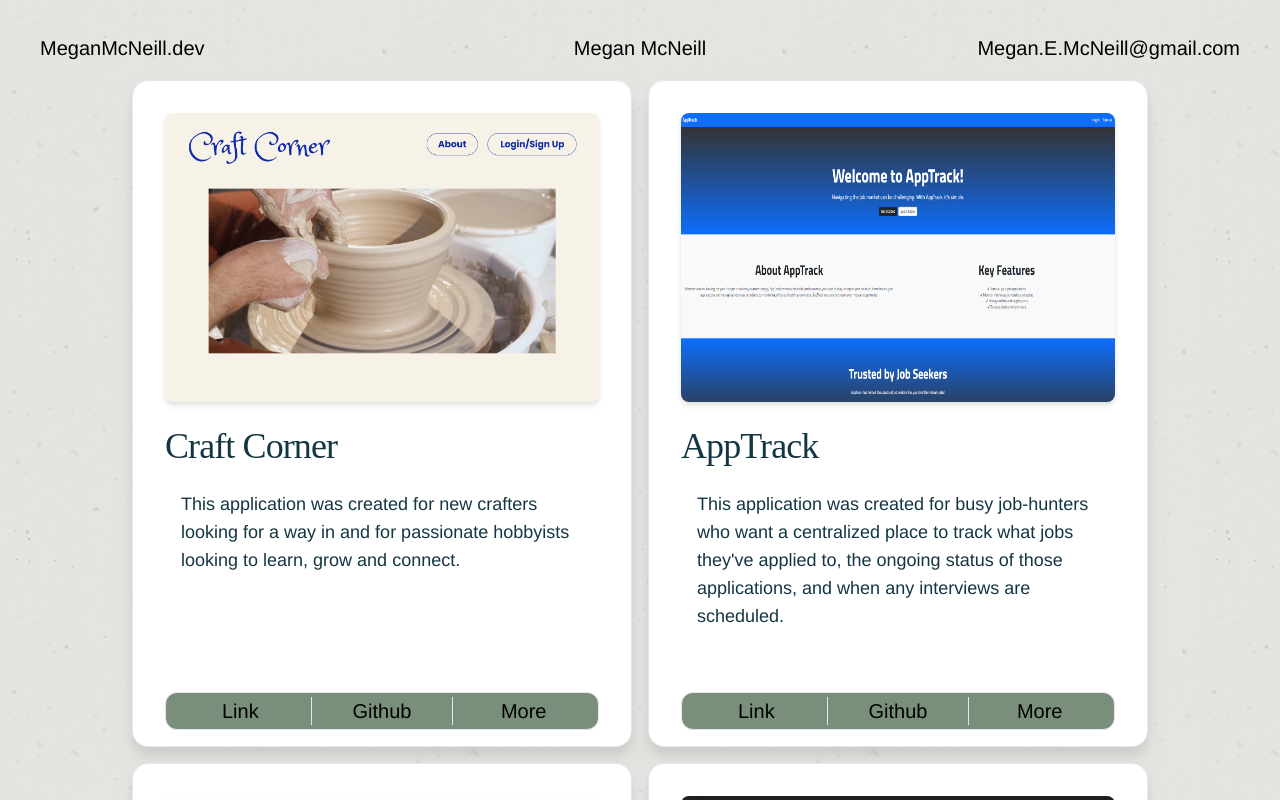
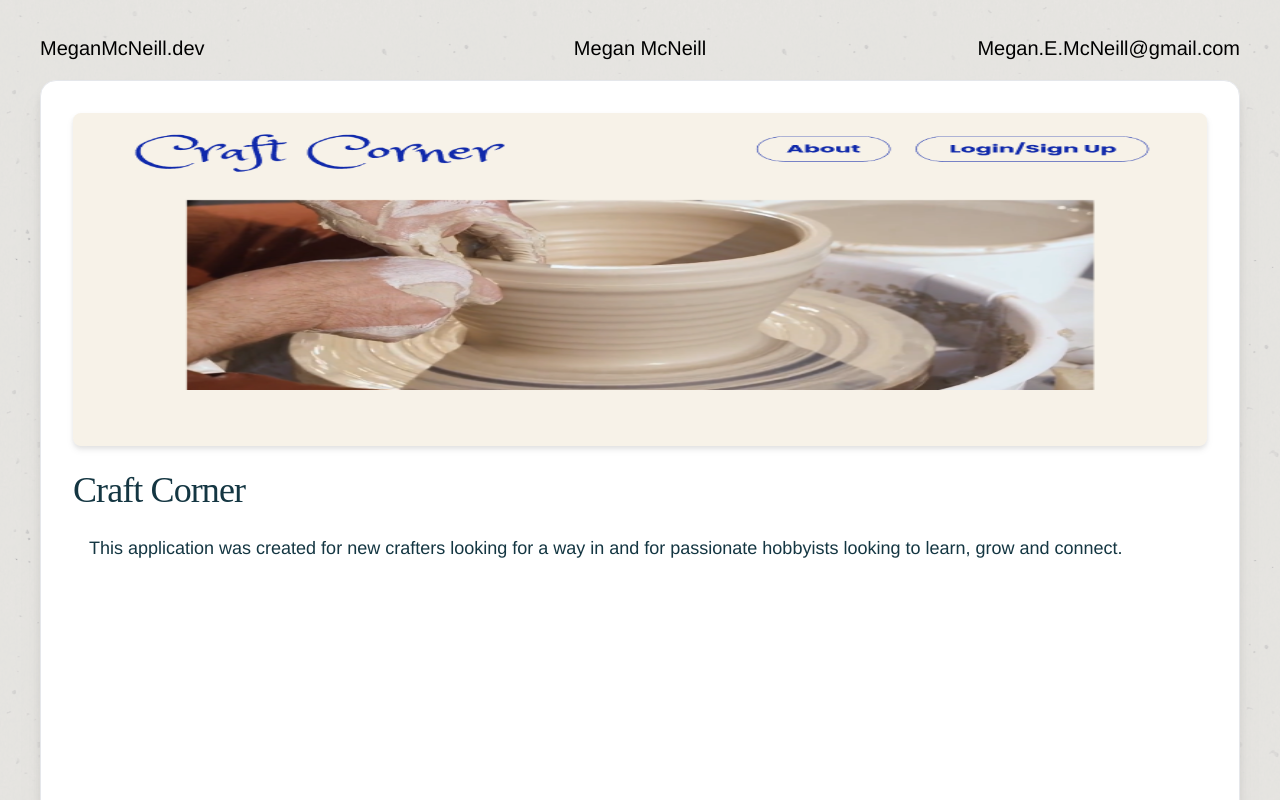
Before and after one commit to bluethreadmade/portfolio-upgrade, a React (Vite) app: page /projects in a window 1280 px wide. Shown: the top 800 px of the page. Built offline with nearby package versions, Linux system fonts and the light colour scheme.

Commit message:
updated size of project cards on example scroll prototype

```diff
--- a/src/components/Card.jsx
+++ b/src/components/Card.jsx
@@ -1,15 +1,19 @@
-import PropTypes from 'prop-types';
+import PropTypes from "prop-types";
 import NavInProjects from "./NavInProjects";
-
 
 export default function Card({ title, description, image }) {
   return (
     <div
       id="card"
-      className="flex flex-col max-w-[500px] max-h-[667px] w-full h-auto p-8 pb-4 bg-white border border-gray-200 rounded-2xl drop-shadow-xl"
-      style={{ aspectRatio: '.75' }}
+      className="flex flex-col max-h-[900px] min-h-[667px] w-full h-auto p-8 pb-4 bg-white border border-gray-200 rounded-2xl drop-shadow-xl"
+      style={{ aspectRatio: ".75" }}
     >
-          <img id="projectImage" src={image} className="rounded-lg drop-shadow-md max-h-[333px]" style={{ aspectRatio: '1.5' }}></img>
+      <img
+        id="projectImage"
+        src={image}
+        className="rounded-lg drop-shadow-md max-h-[333px]"
+        style={{ aspectRatio: "1.5" }}
+      ></img>
       <h2
         id="title"
         className="my-6 text-4xl font-serif tracking-tight text-gunmetal"
@@ -18,7 +22,8 @@ export default function Card({ title, description, image }) {
       </h2>
       <p
         id="projectDescription"
-            className="mb-6 ml-4 text-lg font-sans text-gunmetal flex-grow overflow-hidden min-h-0" style={{ minHeight: 0 }}
+        className="mb-6 ml-4 text-lg font-sans text-gunmetal flex-grow overflow-hidden min-h-0"
+        style={{ minHeight: 0 }}
       >
         {description}
       </p>
```
Lines whose indentation alone changed are shown as unchanged.
